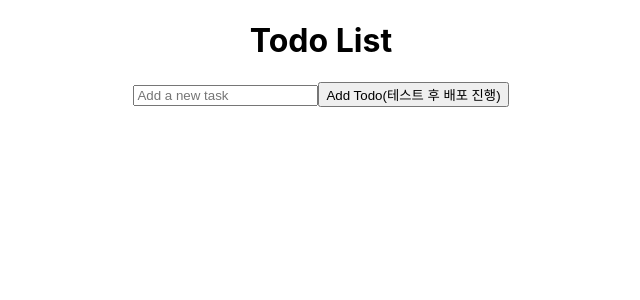
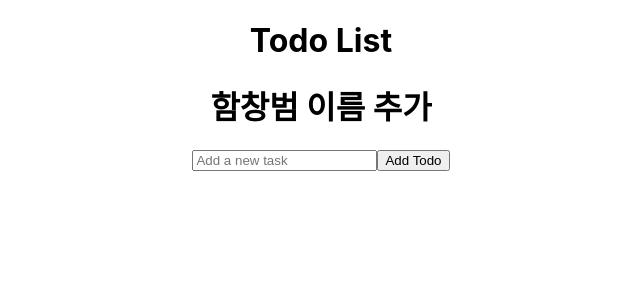
Before and after one commit to hcb1999/CICDpipelinetest, a React (Create React App) app: page / in a window 1280 px wide. Shown: the top 300 px of the page, without its empty margins (319-959 px from the left). Built offline with nearby package versions, Linux system fonts and the light colour scheme.

Commit message:
name add

```diff
--- a/src/App.js
+++ b/src/App.js
@@ -20,13 +20,15 @@
   return (
     <div className="App">
       <h1>Todo List</h1>
+      <h1>함창범 이름 추가</h1>
+
       <input
         type="text"
         value={todo}
         onChange={(e) => setTodo(e.target.value)}
         placeholder="Add a new task"
       />
-      <button onClick={handleAddTodo}>Add Todo(테스트 후 배포 진행)</button>
+      <button onClick={handleAddTodo}>Add Todo</button>
       <ul>
         {todos.map((todo, index) => (
           <li key={index}>
```
